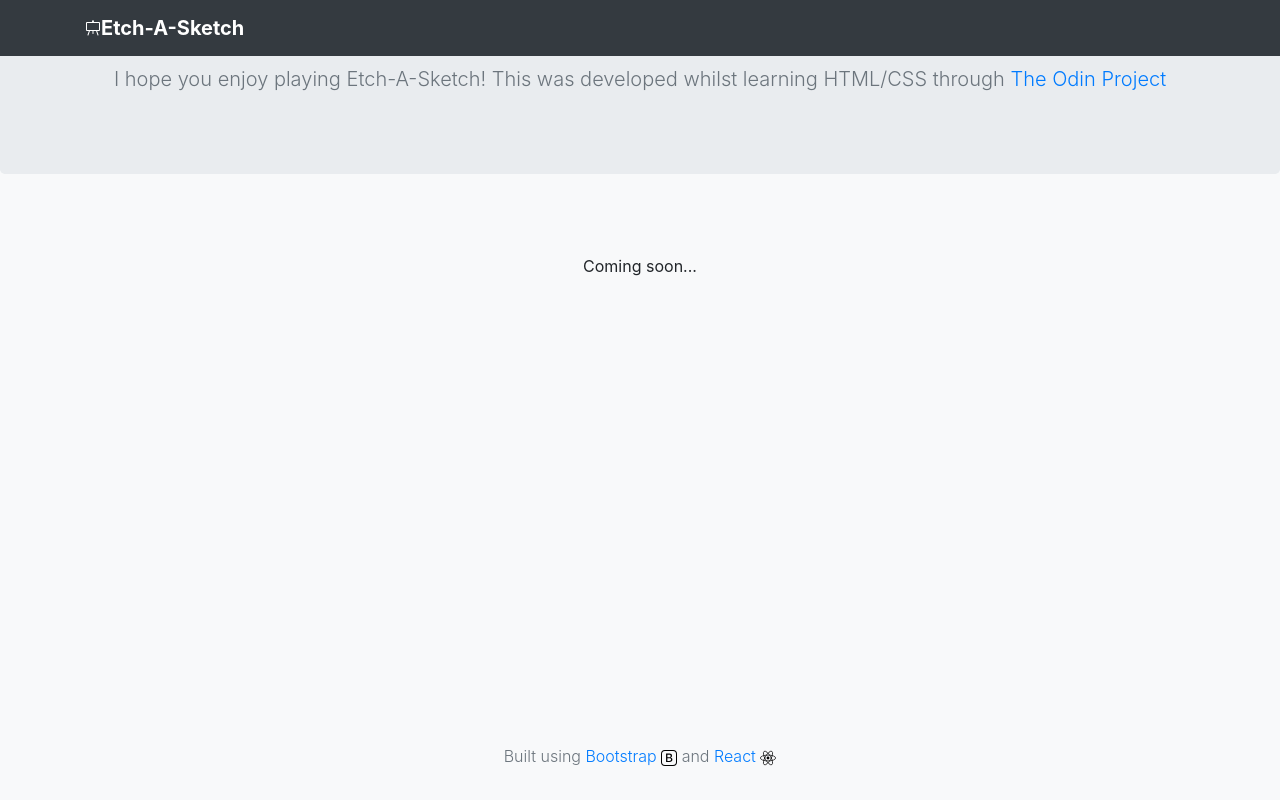
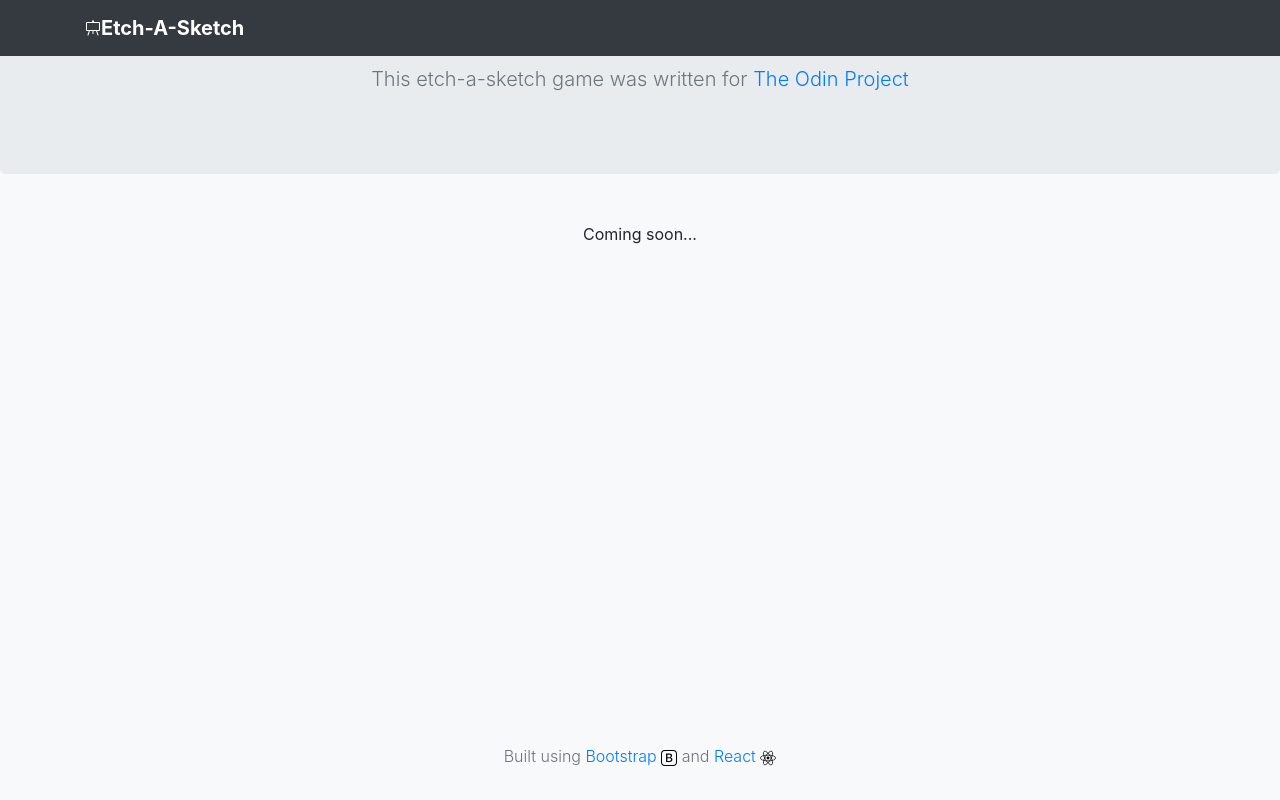
Before and after one commit to clormor/etch-a-sketch, a React (Create React App) app: page / in a window 1280 px wide. Built offline with nearby package versions, Linux system fonts and the light colour scheme.

Commit message:
shorten top text

```diff
--- a/src/EtchASketch.js
+++ b/src/EtchASketch.js
@@ -1,24 +1,25 @@
 import React from "react";
-import EtchASketchGrid from "./EtchASketchGrid"
+import EtchASketchGrid from "./EtchASketchGrid";
 
 export default function EtchASketch() {
-  const message =
-    `I hope you enjoy playing Etch-A-Sketch! ` +
-    `This was developed whilst learning HTML/CSS through `;
+  const message = `This etch-a-sketch game was written for `;
   return (
     <main role="main" className="flex-shrink-0">
       <section className="jumbotron text-center">
         <div className="container">
           <p className="lead text-muted">
             {message}
-            <a href="https://www.theodinproject.com" className="link text-decoration-none">
+            <a
+              href="https://www.theodinproject.com"
+              className="link text-decoration-none"
+            >
               The Odin Project
             </a>
           </p>
         </div>
       </section>
 
-      <div className="album py-5">
+      <div className="album py-3">
         <EtchASketchGrid />
       </div>
     </main>
```
